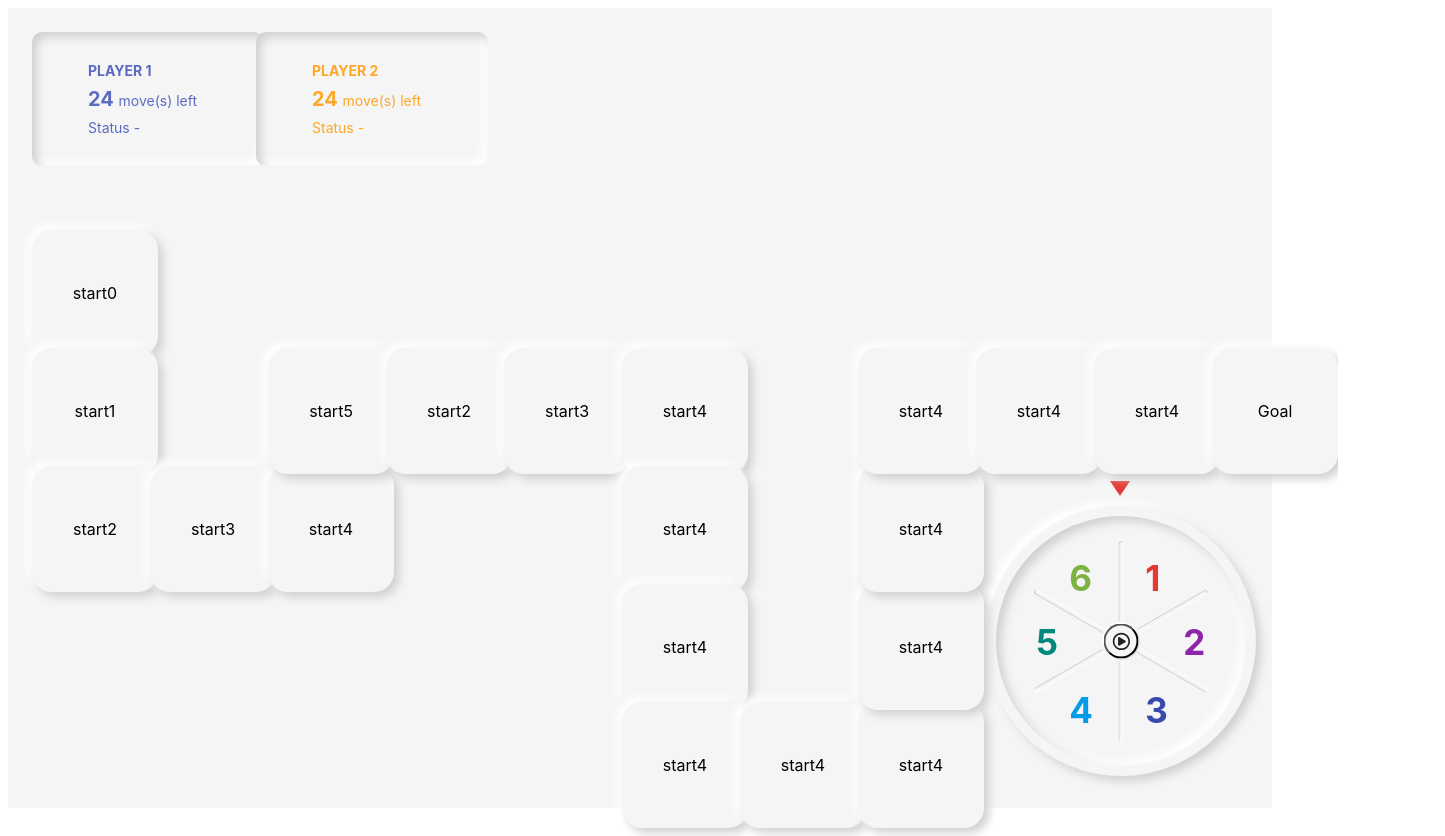
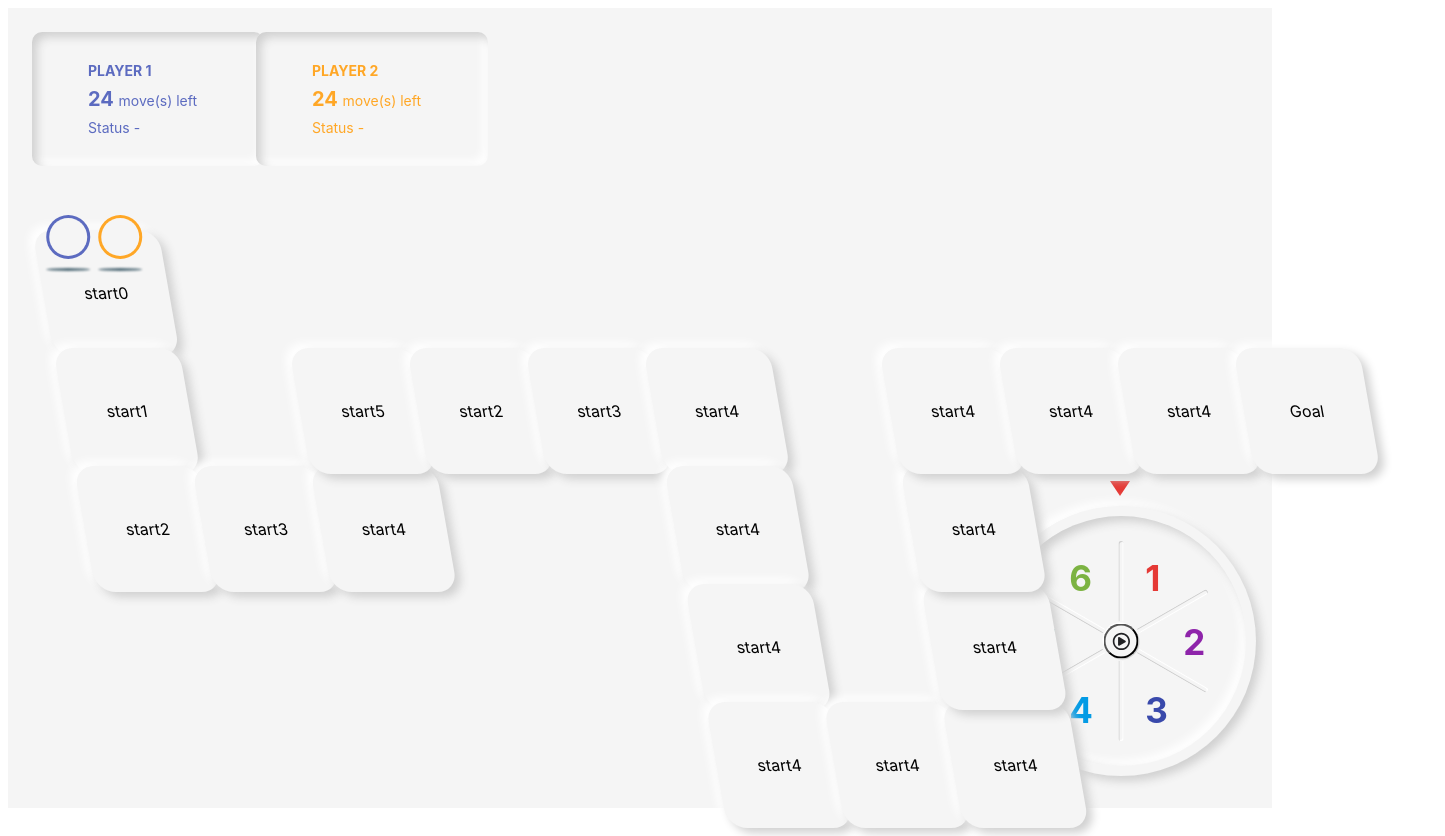
Before and after one commit to Ryoto-kubo/board-game, a Next.js app: page /board-game in a window 1280 px wide. Shown: the whole page, 1445 px wide, since content can reach past the window. Built offline with nearby package versions, Linux system fonts and the light colour scheme.

Commit message:
Create player icon

```diff
--- a/src/components/pages/board-game/MapRoute.tsx
+++ b/src/components/pages/board-game/MapRoute.tsx
@@ -1,3 +1,4 @@
+import { PlayerIcon } from "@/components/ui/PlayerIcon";
 import { Tile } from "@/components/ui/Tile";
 import { userMapRoute } from "@/customHooks/useMapRoute";
 import MapRouteStyle from "@/styles/components/pages/board-game/MapRoute.module.scss";
@@ -9,6 +10,8 @@ export const MapRoute = () => {
 
   return (
     <div className={MapRouteStyle.root}>
+      <PlayerIcon playerClassName="player1" />
+      <PlayerIcon playerClassName="player2" />
       {tileList.map((el) => (
         <div
           key={uuidv4()}
--- /dev/null
+++ b/src/components/ui/PlayerIcon.tsx
@@ -0,0 +1,15 @@
+import PlayerIconStyle from "@/styles/components/ui/PlayerIcon.module.scss";
+
+type Props = {
+  playerClassName: "player1" | "player2";
+};
+
+export const PlayerIcon = ({ playerClassName }: Props) => {
+  return (
+    <div
+      className={`${PlayerIconStyle.outer} ${PlayerIconStyle[playerClassName]}`}
+    >
+      <div className={PlayerIconStyle.inner}></div>
+    </div>
+  );
+};
--- a/src/styles/components/pages/board-game/MapRoute.module.scss
+++ b/src/styles/components/pages/board-game/MapRoute.module.scss
@@ -1,3 +1,4 @@
 .root {
   position: relative;
+  transform: skew(10deg);
 }
--- a/src/styles/components/pages/board-game/Score.module.scss
+++ b/src/styles/components/pages/board-game/Score.module.scss
@@ -1,6 +1,7 @@
 .root {
   display: flex;
 }
+
 .childWrapper {
   max-width: 200px;
   min-width: 200px;
@@ -8,6 +9,7 @@
     margin-right: 24px;
   }
 }
+
 .ul {
   list-style: none;
   font-size: 14px;
@@ -17,15 +19,19 @@
     }
   }
 }
+
 .player1 {
   color: var(--c-indigo-primary);
 }
+
 .player2 {
   color: var(--c-orange-primary);
 }
+
 .title {
   font-weight: bold;
 }
+
 .moveLeft {
   .num {
     font-size: 20px;
--- /dev/null
+++ b/src/styles/components/ui/PlayerIcon.module.scss
@@ -0,0 +1,43 @@
+.outer {
+  width: 44px;
+  height: 44px;
+  border-radius: 50px;
+  z-index: 1;
+  transform: skew(-10deg);
+  &:after {
+    content: "";
+    display: block;
+    width: 44px;
+    height: 3px;
+    border-radius: 50%;
+    background: var(--c-blue-gray-primary);
+    position: absolute;
+    top: 53px;
+    filter: blur(1px);
+  }
+}
+
+.inner {
+  width: 38px;
+  height: 38px;
+  border-radius: 50px;
+  background: var(--c-base-bg);
+  position: absolute;
+  top: 50%;
+  left: 50%;
+  transform: translate(-50%, -50%);
+}
+
+.player1 {
+  background: var(--c-indigo-primary);
+  position: absolute;
+  top: -15px;
+  left: 13px;
+}
+
+.player2 {
+  background: var(--c-orange-primary);
+  position: absolute;
+  top: -15px;
+  left: 65px;
+}
--- a/src/styles/global.scss
+++ b/src/styles/global.scss
@@ -16,6 +16,7 @@
   // --c-roulette-five: #009bcc;
   --c-indigo-primary: #5c6bc0;
   --c-orange-primary: #ffa726;
+  --c-blue-gray-primary: #546e7a;
   --font-middle: 14px;
   --begin-rotate-value: 0deg;
   --progress-rotate-value: 0deg;
```
